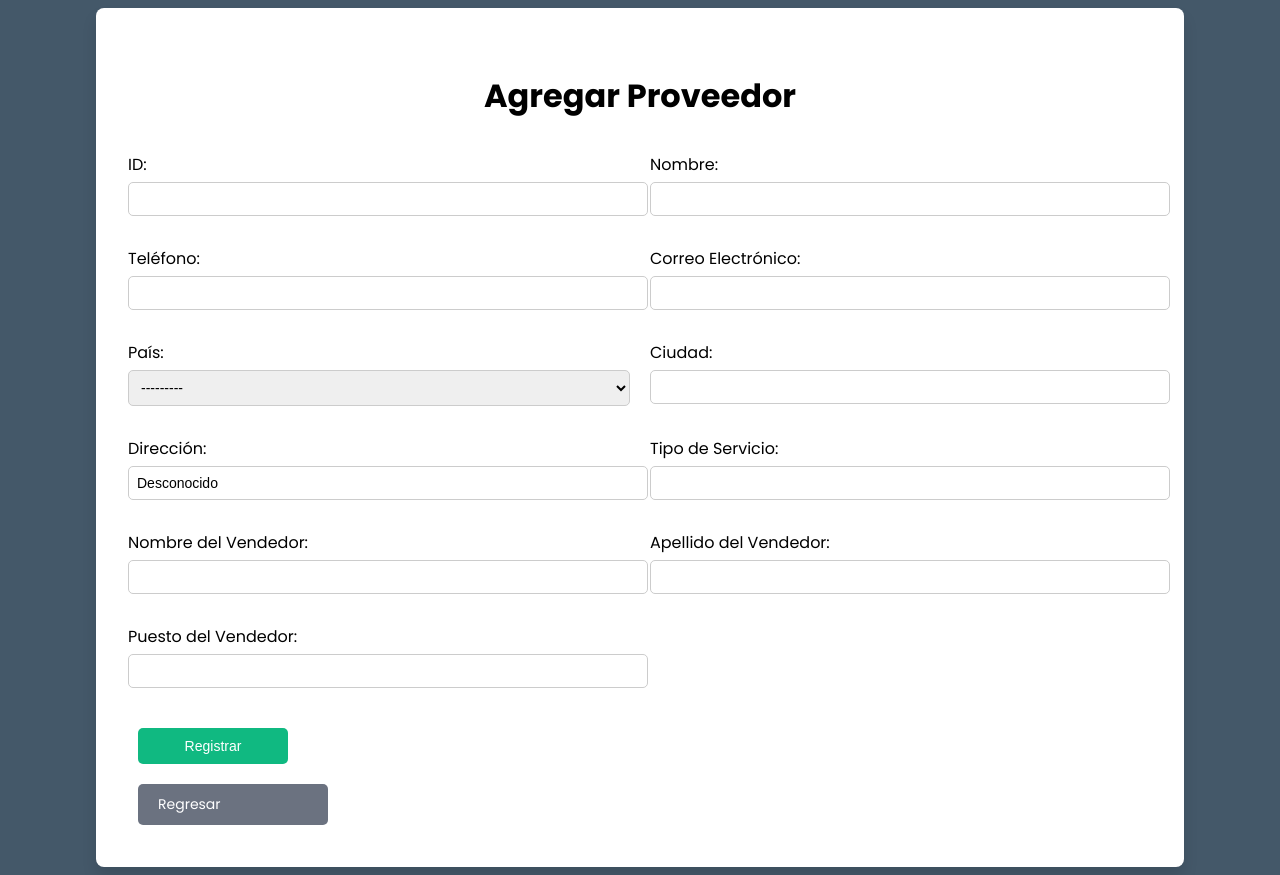
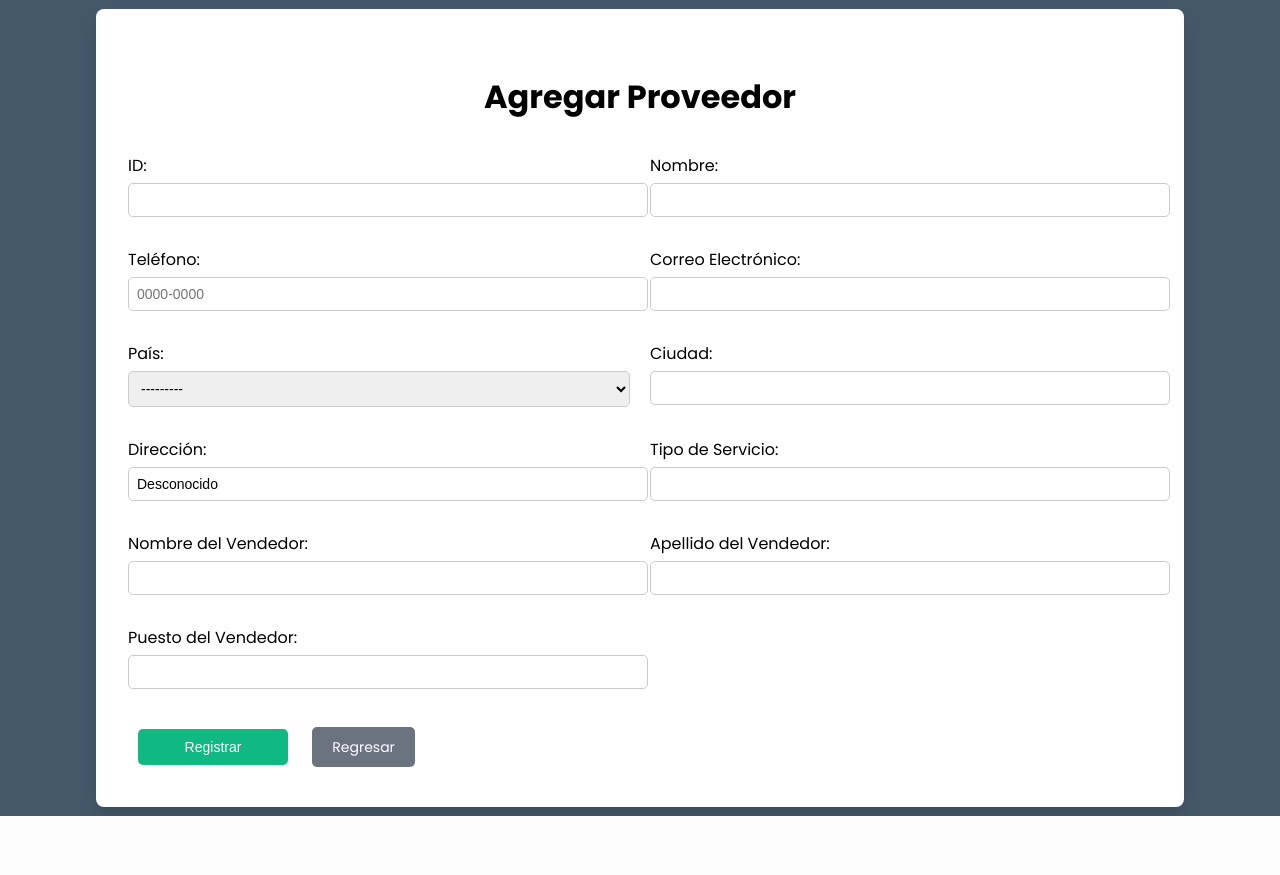
Before and after one commit to devmariomtz/DjangoSalesModule, a Django app: page /crear_proveedor/ in a window 1280 px wide. After the commit the page ends 816 px from the top, so only its background shows below. Run offline with Django 5.2, Linux system fonts and the light colour scheme; some libraries are stand-ins or nearby versions.

Commit message:
💄 Feat: Update form validation and styling in agregar_proveedor.html
The code changes include updating the form validation and styling in the agregar_proveedor.html template. The form now includes a placeholder and type attribute for the telefono field, and the input event listener has been added to validate that the telefono input only contains numbers and hyphens. Additionally, some CSS styles have been added to the template to display the form elements in a column layout.

```diff
--- a/clases/Templates/agregar_proveedor.html
+++ b/clases/Templates/agregar_proveedor.html
@@ -4,6 +4,12 @@
 
 {% load widget_tweaks %}
 
+<style>
+    #proveedorForm {
+        display: flex !important;
+        flex-direction: column !important;
+    }
+</style>
 {% block content %}
 <div class="min-h-screen flex items-center justify-center">
     <div class="w-full max-w-4xl p-8 bg-white rounded-lg shadow-lg relative">
@@ -11,11 +17,11 @@
         <form method="post" id="proveedorForm">
             {% csrf_token %}
             {% if messages %}
-                <div id="message-container" class="col-span-2 alert alert-success">
-                    {% for message in messages %}
-                        <p>{{ message }}</p>
-                    {% endfor %}
-                </div>
+            <div id="message-container" class="col-span-2 alert alert-success">
+                {% for message in messages %}
+                <p>{{ message }}</p>
+                {% endfor %}
+            </div>
             {% endif %}
             <div>
                 <label for="id_ID" class="agregar-proveedor-label">ID:</label>
@@ -27,7 +33,7 @@
             </div>
             <div>
                 <label for="id_telefono" class="agregar-proveedor-label">Teléfono:</label>
-                {{ form.telefono|add_class:"input input-bordered input-sm w-full text-black" }}
+                {{ form.telefono|add_class:"input input-bordered input-sm w-full text-black"|attr:"placeholder:0000-0000"|attr:"type:number" }}
             </div>
             <div>
                 <label for="id_correo_electronico" class="agregar-proveedor-label">Correo Electrónico:</label>
@@ -61,11 +67,11 @@
                 <label for="id_vendedor_puesto" class="agregar-proveedor-label">Puesto del Vendedor:</label>
                 {{ form.vendedor_puesto|add_class:"input input-bordered input-sm w-full text-black" }}
             </div>
-            <!-- Espacio vacío para mover los botones más abajo -->
-            <div class="col-span-2 mb-8"></div>
-            <div class="col-span-2 flex justify-end gap-4">
+            <div></div>
+            <div  style="width: 100%; display: inline;">
                 <button type="submit" class="btn form-btn bg-green-500">Registrar</button>
-                <a href="{% url 'gestionar_proveedores' %}" class="btn form-btn bg-gray-500 text-white px-4 py-2 rounded no-underline" id="regresarBtn">
+                <a href="{% url 'gestionar_proveedores' %}"
+                    class="btn form-btn bg-gray-500 text-white px-4 py-2 rounded no-underline" id="regresarBtn">
                     Regresar
                 </a>
             </div>
@@ -74,9 +80,9 @@
 </div>
 
 <script>
-    document.addEventListener('DOMContentLoaded', function() {
+    document.addEventListener('DOMContentLoaded', function () {
         // Ocultar los mensajes después de 1 segundo
-        setTimeout(function() {
+        setTimeout(function () {
             const messageContainer = document.getElementById('message-container');
             if (messageContainer) {
                 messageContainer.style.display = 'none';
@@ -84,7 +90,7 @@
         }, 1000);
 
         // Validación de campo ID
-        document.getElementById('proveedorForm').addEventListener('submit', function(event) {
+        document.getElementById('proveedorForm').addEventListener('submit', function (event) {
             const idField = document.getElementById('id_ID');
             const idValue = idField.value.trim();
             const idPattern = /^P\d{4}$/;
@@ -97,7 +103,7 @@
         });
 
         // Confirmación al intentar regresar
-        document.getElementById('regresarBtn').addEventListener('click', function(event) {
+        document.getElementById('regresarBtn').addEventListener('click', function (event) {
             var form = document.getElementById('proveedorForm');
             var formData = new FormData(form);
             var hasData = false;
@@ -116,6 +122,26 @@
                 }
             }
         });
+
+        // validar que el input de #id_telefono sean solo numeros y guiones
+        document.getElementById('id_telefono').addEventListener('input', function (event) {
+            const telefonoField = document.getElementById('id_telefono');
+            const telefonoValue = telefonoField.value.trim();
+            const telefonoPattern = /^\d{4}-\d{4}$/;
+            // si telefonoValue no es numero, - o +, entonces se borra
+            if ((!/^\d|-/.test(event.data)) && telefonoValue.length < 9) {
+                telefonoField.value = telefonoValue.slice(0, telefonoValue.length - 1);
+                // fin de la funcion
+                return;
+            }
+            // solo se evalua si el telefonoValue tiene 9 caracteres
+            if (telefonoValue.length >= 9) {
+                if (!telefonoPattern.test(telefonoValue)) {
+                    alert("El teléfono debe tener el formato 0000-0000.");
+                    telefonoField.value = telefonoValue.slice(0, telefonoValue.length - 1);
+                }
+            }
+        });
     });
 </script>
 {% endblock %}
--- a/clases/models.py
+++ b/clases/models.py
@@ -1,9 +1,10 @@
+import uuid
+
+from django.core.validators import RegexValidator
 from django.db import models
-from django.core.validators import RegexValidator
+from django.db.models import Sum
 from django_countries.fields import CountryField
-from phonenumber_field.modelfields import PhoneNumberField
-from django.db.models import Sum
-import uuid
+
 
 class Usuario(models.Model):
     ID = models.CharField(
@@ -11,10 +12,10 @@ class Usuario(models.Model):
         primary_key=True,
         validators=[
             RegexValidator(
-                regex='^[GE][0-9]{3}$',
-                message='El ID debe comenzar con G o E seguido de 3 números.'
+                regex="^[GE][0-9]{3}$",
+                message="El ID debe comenzar con G o E seguido de 3 números.",
             )
-        ]
+        ],
     )
     nombre = models.CharField(max_length=100)
     apellido = models.CharField(max_length=100)
@@ -22,21 +23,22 @@ class Usuario(models.Model):
         max_length=10,
         validators=[
             RegexValidator(
-                regex='^.{4,10}$',
-                message='La contraseña debe tener entre 4 y 10 caracteres.'
+                regex="^.{4,10}$",
+                message="La contraseña debe tener entre 4 y 10 caracteres.",
             )
-        ]
+        ],
     )
-    GERENTE = 'Gerente'
-    EMPLEADO = 'Empleado'
+    GERENTE = "Gerente"
+    EMPLEADO = "Empleado"
     ROL_CHOICES = [
-        (GERENTE, 'Gerente'),
-        (EMPLEADO, 'Empleado'),
+        (GERENTE, "Gerente"),
+        (EMPLEADO, "Empleado"),
     ]
     rol = models.CharField(max_length=10, choices=ROL_CHOICES)
 
     def __str__(self):
-        return f'{self.nombre} {self.apellido}'
+        return f"{self.nombre} {self.apellido}"
+
 
 class Proveedor(models.Model):
     ID = models.CharField(
@@ -44,17 +46,24 @@ class Proveedor(models.Model):
         primary_key=True,
         validators=[
             RegexValidator(
-                regex='^P[0-9]{4}$',
-                message='El ID del proveedor debe comenzar con P seguido de 4 dígitos.'
+                regex="^P[0-9]{4}$",
+                message="El ID del proveedor debe comenzar con P seguido de 4 dígitos.",
+            )
+        ],
+    )
+    nombre = models.CharField(max_length=100)
+    telefono = models.CharField(
+        max_length=15,
+        validators=[
+            RegexValidator(
+                regex="^\+?[\d-]{1,15}$", message="Número de teléfono inválido."
             )
         ]
     )
-    nombre = models.CharField(max_length=100)
-    telefono = PhoneNumberField()
     correo_electronico = models.EmailField()
     ciudad = models.CharField(max_length=100)
     pais = CountryField()
-    direccion = models.CharField(max_length=255, default='Desconocido')
+    direccion = models.CharField(max_length=255, default="Desconocido")
     tipo_servicio = models.CharField(max_length=100)
     vendedor_nombre = models.CharField(max_length=100)
     vendedor_apellido = models.CharField(max_length=100)
@@ -63,25 +72,29 @@ class Proveedor(models.Model):
     def __str__(self):
         return self.nombre
 
+
 class Producto(models.Model):
     ID = models.CharField(
         max_length=6,
         primary_key=True,
         validators=[
             RegexValidator(
-                regex='^[A-Za-z0-9]{1,6}$',
-                message='El ID debe tener hasta 6 caracteres, incluyendo letras y números.'
+                regex="^[A-Za-z0-9]{1,6}$",
+                message="El ID debe tener hasta 6 caracteres, incluyendo letras y números.",
             )
-        ]
+        ],
     )
     nombre = models.CharField(max_length=100)
     precio = models.DecimalField(max_digits=10, decimal_places=2)
     descripcion = models.TextField()
     categoria = models.CharField(max_length=100)
-    proveedor = models.ForeignKey(Proveedor, on_delete=models.CASCADE, related_name='productos')
+    proveedor = models.ForeignKey(
+        Proveedor, on_delete=models.CASCADE, related_name="productos"
+    )
 
     def __str__(self):
         return self.nombre
+
 
 class OrdenCompra(models.Model):
     ID = models.CharField(
@@ -89,29 +102,31 @@ class OrdenCompra(models.Model):
         primary_key=True,
         validators=[
             RegexValidator(
-                regex='^C[0-9]{4}$',
-                message='El ID de la orden debe comenzar con C seguido de 4 dígitos.'
+                regex="^C[0-9]{4}$",
+                message="El ID de la orden debe comenzar con C seguido de 4 dígitos.",
             )
         ],
-        unique=True
+        unique=True,
     )
     fecha_creacion = models.DateField(auto_now_add=True)
     fecha_limite = models.DateField()
-    plazo_pago = models.CharField(max_length=20, default='30 días')
-    ENVIADO = 'Enviado'
-    ACEPTADO = 'Aceptado'
-    RECHAZADO = 'Rechazado'
+    plazo_pago = models.CharField(max_length=20, default="30 días")
+    ENVIADO = "Enviado"
+    ACEPTADO = "Aceptado"
+    RECHAZADO = "Rechazado"
     ESTADO_CHOICES = [
-        (ENVIADO, 'Enviado'),
-        (ACEPTADO, 'Aceptado'),
-        (RECHAZADO, 'Rechazado'),
+        (ENVIADO, "Enviado"),
+        (ACEPTADO, "Aceptado"),
+        (RECHAZADO, "Rechazado"),
     ]
     estado = models.CharField(max_length=10, choices=ESTADO_CHOICES, default=ENVIADO)
     total = models.DecimalField(max_digits=10, decimal_places=2, default=0.0)
-    proveedor = models.ForeignKey(Proveedor, on_delete=models.CASCADE, related_name='ordenes')
+    proveedor = models.ForeignKey(
+        Proveedor, on_delete=models.CASCADE, related_name="ordenes"
+    )
 
     def calcular_total(self):
-        total = self.detalles.aggregate(total=Sum('subtotal'))['total']
+        total = self.detalles.aggregate(total=Sum("subtotal"))["total"]
         self.total = total if total else 100
         self.save()
 
@@ -122,22 +137,27 @@ class OrdenCompra(models.Model):
 
     def generate_unique_id(self):
         while True:
-            new_id = f'C{uuid.uuid4().hex[:4].upper()}'
+            new_id = f"C{uuid.uuid4().hex[:4].upper()}"
             if not OrdenCompra.objects.filter(ID=new_id).exists():
                 return new_id
 
     def __str__(self):
-        return f'Orden #{self.ID} - {self.proveedor.nombre}'
+        return f"Orden #{self.ID} - {self.proveedor.nombre}"
+
 
 class DetalleOrden(models.Model):
-    orden = models.ForeignKey(OrdenCompra, on_delete=models.CASCADE, related_name='detalles')
+    orden = models.ForeignKey(
+        OrdenCompra, on_delete=models.CASCADE, related_name="detalles"
+    )
     producto = models.ForeignKey(Producto, on_delete=models.CASCADE)
     cantidad = models.IntegerField()
-    precio_unitario = models.DecimalField(max_digits=10, decimal_places=2, editable=False)
+    precio_unitario = models.DecimalField(
+        max_digits=10, decimal_places=2, editable=False
+    )
     subtotal = models.DecimalField(max_digits=10, decimal_places=2, default=0.0)
 
     def __str__(self):
-        return f'{self.producto.nombre} - {self.cantidad} unidades'
+        return f"{self.producto.nombre} - {self.cantidad} unidades"
 
     def save(self, *args, **kwargs):
         self.precio_unitario = self.producto.precio
--- a/clases/views.py
+++ b/clases/views.py
@@ -112,7 +112,14 @@ def gestionar_proveedores(request):
 # Vista para crear un proveedor
 def crear_proveedor(request):
     if request.method == 'POST':
+        print("request.POST")
+        print(request.POST)
+        # antes de llamar a ProveedorForm, se deben eliminar la validacion para el campo telefono
+
+
         form = ProveedorForm(request.POST)
+        print("form")
+        print(form)
         if form.is_valid():
             form.save()
             messages.success(request, 'Proveedor agregado con éxito')
```
